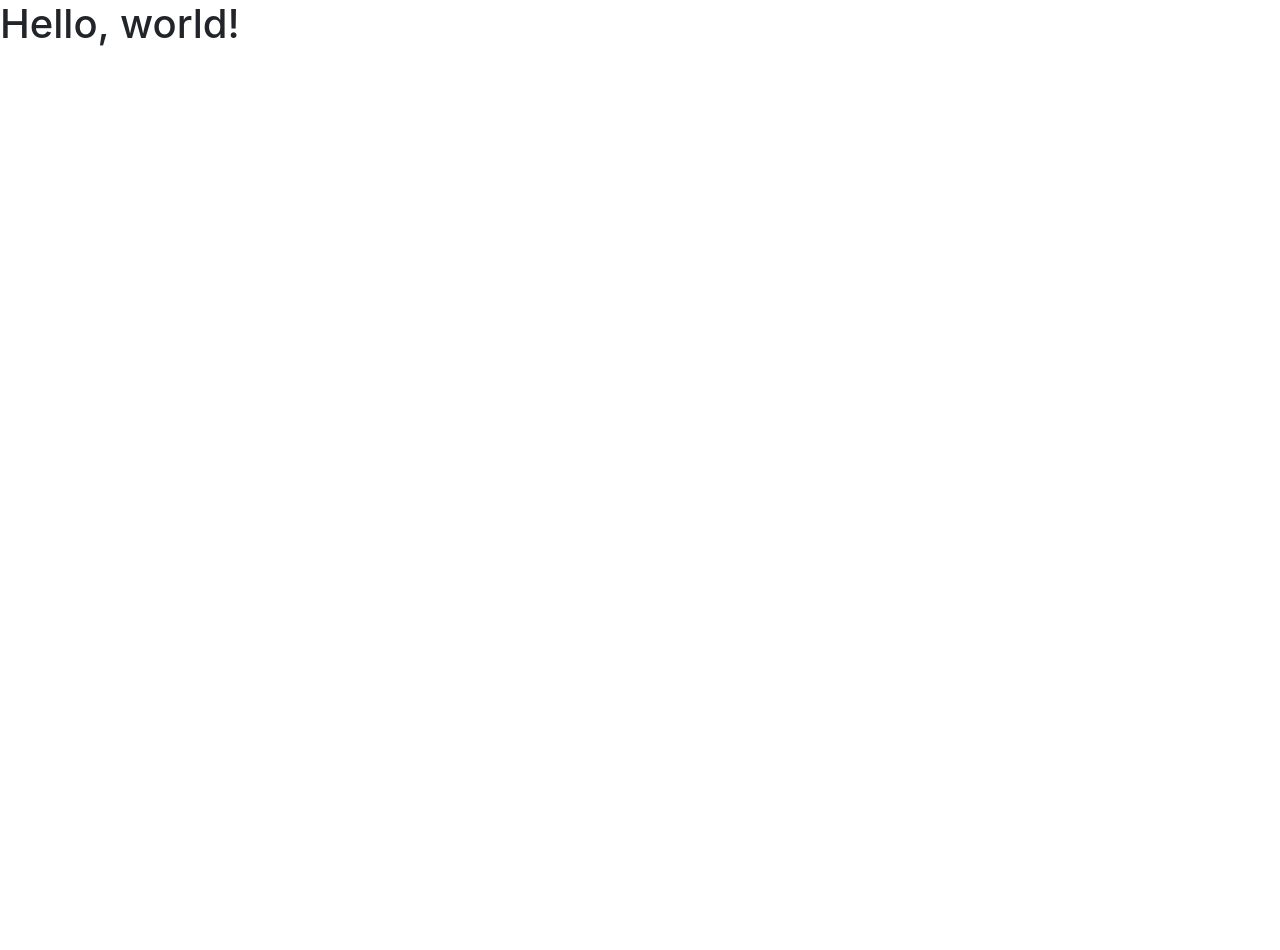
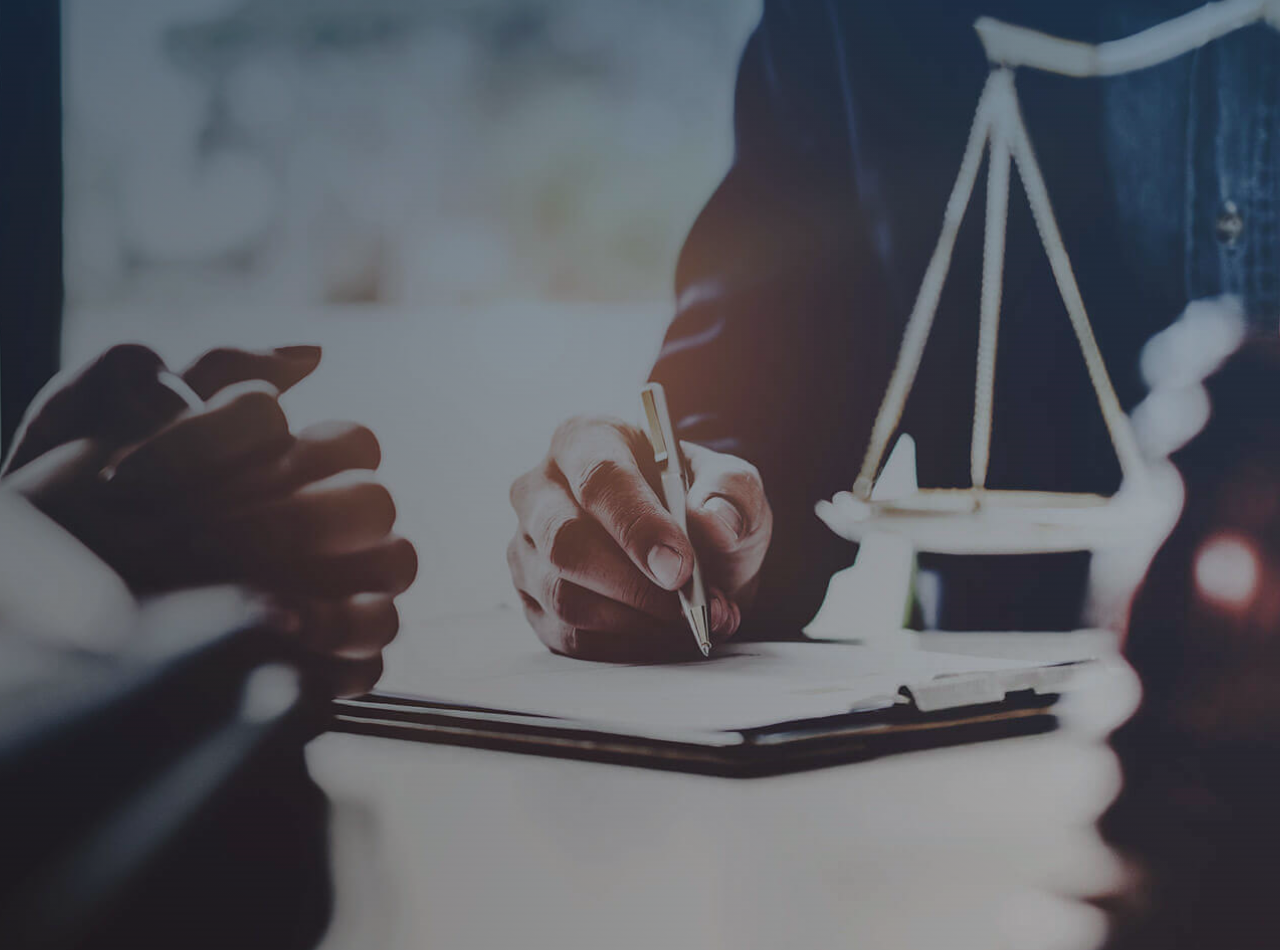
Before and after one commit to luangelsdorf/brc-advogados, a Next.js app: page / in a window 1280 px wide. Before the commit the page ends 800 px from the top, so only its background shows below. Built offline with nearby package versions, Linux system fonts and the light colour scheme.

Commit message:
Estilos globais (global.css)

```diff
--- a/pages/_app.js
+++ b/pages/_app.js
@@ -1,4 +1,5 @@
-import 'bootstrap/dist/css/bootstrap.min.css'
+/*import 'bootstrap/dist/css/bootstrap.min.css'*/
+import '../public/css/global.css'
 
 export default function MyApp({ Component, pageProps }) {
     /*const Layout = Component.Layout ? Component.Layout : React.Fragment;*/
--- a/pages/index.js
+++ b/pages/index.js
@@ -1,9 +1,20 @@
+import Head from "next/head";
+import Header from "../src/components/Header";
+import Banner from "../src/components/Banner";
 
 
 export default function Home() {
     return (
-        <div>
-            <h1>Hello, world!</h1>
-        </div>
+        <>
+            <Head>
+                <title>BRC Advogados</title>
+                <link rel="icon" href="/img/favicon.png"/>
+                <link rel="stylesheet" href="https://cdn.jsdelivr.net/npm/bootstrap@5.0.0-beta2/dist/css/bootstrap.min.css"/>
+                {/*<link rel="stylesheet" href="/css/main.css"/>*/}
+                <script src="https://cdn.jsdelivr.net/npm/bootstrap@5.0.0-beta3/dist/js/bootstrap.bundle.min.js" />
+            </Head>
+
+            <Banner />
+        </>
     )
 }
--- /dev/null
+++ b/public/css/global.css
@@ -0,0 +1,125 @@
+html {
+    --proxima: "Proxima Nova", sans-serif;
+    --playfair: "Playfair Display", serif;
+
+    --azul-escuro: #003057;
+    --azul-claro: #004680;
+    --dourado: #D6A461;
+    --text: #9B9B9B;
+}
+
+body {
+    font-family: var(--proxima);
+    color: var(--text);
+}
+
+.fs-10 {
+    font-size: 10px !important;
+}
+
+.fs-13 {
+    font-size: 13px !important;
+}
+
+.fs-15 {
+    font-size: 15px !important;
+}
+
+.fs-16 {
+    font-size: 16px !important;
+}
+
+.fs-22 {
+    font-size: 22px !important;
+}
+
+.fs-24 {
+    font-size: 24px !important;
+}
+
+.fs-32 {
+    font-size: 32px !important;
+}
+
+.fs-44 {
+    font-size: 44px !important;
+}
+
+.fs-72 {
+    font-size: 72px !important;
+}
+
+.text-blue {
+    color: var(--azul-escuro) !important;
+}
+
+.btn {
+    border-radius: 0;
+}
+
+.btn-primary {
+    background-color: var(--dourado);
+    border-color: var(--dourado);
+    color: white;
+}
+
+.btn-primary:hover {
+    background-color: var(--azul-escuro);
+    border-color: var(--azul-escuro);
+    color: white;
+}
+
+.btn-secondary {
+    background-color: white;
+    border-color: white;
+    color: var(--dourado);
+}
+
+.btn-secondary:hover {
+    background-color: var(--dourado);
+    border-color: var(--dourado);
+    color: white;
+}
+
+a:hover {
+    color: var(--dourado);
+}
+
+
+/* Gradients */
+
+.top-banner-gradient {
+    background-image:
+            linear-gradient(to top right, rgba(0, 0, 0, 0.5), transparent),
+            linear-gradient(to bottom, rgba(0, 48, 87, 0.5), transparent);
+}
+
+.bottom-banner-gradient {
+    background-image:
+            linear-gradient(to top, rgba(0, 0, 0, 0.2), transparent),
+            linear-gradient(to bottom, rgba(0, 70, 128, 0.5), transparent);
+}
+
+.bottom-banner-fundo {
+    background-color: rgba(0, 48, 87, 0.5);
+}
+
+.overlay {
+    width: 100%;
+    height: 100%;
+    position: absolute;
+    top: 0;
+}
+
+.banner-img {
+    width: 100%;
+    object-fit: cover
+}
+
+.top-banner-img {
+    height: 950px;
+}
+
+.bottom-banner-img {
+    height: 750px;
+}
--- /dev/null
+++ b/src/components/Banner.js
@@ -0,0 +1,10 @@
+import React from 'react';
+
+export default function Banner() {
+    return (
+        <div className="container-fluid p-0 position-relative" id="banner">
+            <img src="/img/banner-superior.png" className="banner-img top-banner-img" alt="Banner Superior"/>
+            <div className="overlay top-banner-gradient"></div>
+        </div>
+    )
+}
--- /dev/null
+++ b/src/components/Header.js
@@ -0,0 +1,31 @@
+import React from 'react';
+
+export default function Header() {
+    return (
+        <header>
+            <nav className="navbar navbar-expand-lg navbar-light w-100">
+                <div className="container">
+                    <a href="/">
+                        <img src="/img/logo.png" alt="Logo" />
+                    </a>
+                    <button className="navbar-toggler" type="button" data-bs-toggle="collapse" data-bs-target="#navBar">
+                        <span className="navbar-toggler-icon" />
+                    </button>
+                    <div className="collapse navbar-collapse justify-content-center" id="navBar">
+                        <div className="nav navbar-nav justify-content-between">
+                            <a href="/#home" className="nav-link d-flex align-items-center">        Início</a>
+                            <a href="/#sobre-nos" className="nav-link d-flex align-items-center">   Sobre Nós</a>
+                            <a href="/areas" className="nav-link d-flex align-items-center">        Áreas de Atuação</a>
+                            <a href="/#nossa-equipe" className="nav-link d-flex align-items-center">Nossa Equipe</a>
+                            <a href="/blog" className="nav-link d-flex align-items-center">         Blog</a>
+                            <a href="/#contato" className="nav-link d-flex align-items-center">     Contato</a>
+                        </div>
+                    </div>
+                    <div id="btn-container">
+                        <button className="btn rob-btn btn-primary border-radius-0">Faça uma Consulta</button>
+                    </div>
+                </div>
+            </nav>
+        </header>
+    )
+}
```
Also changed, not shown: public/css/main.css (deleted, +0 -15 lines), public/img/banner-superior.png (added), public/img/logo.png (added).
